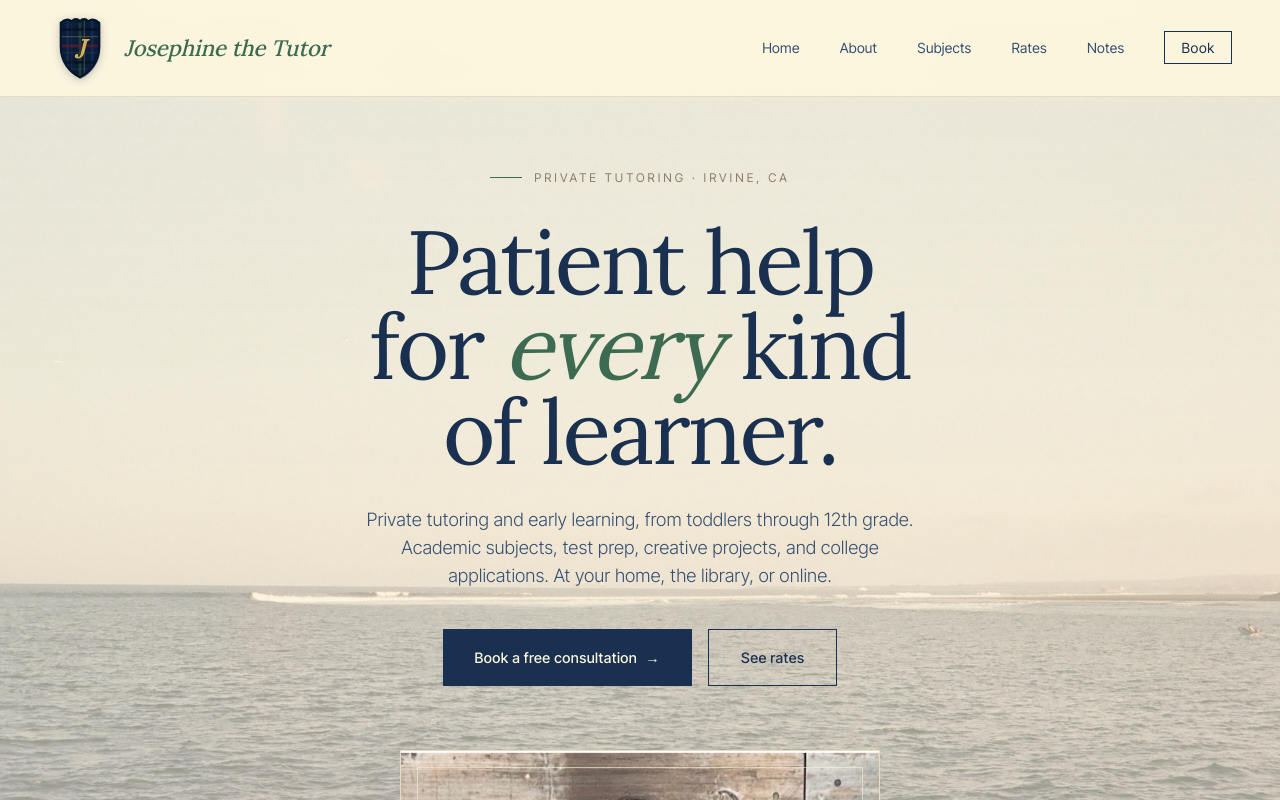
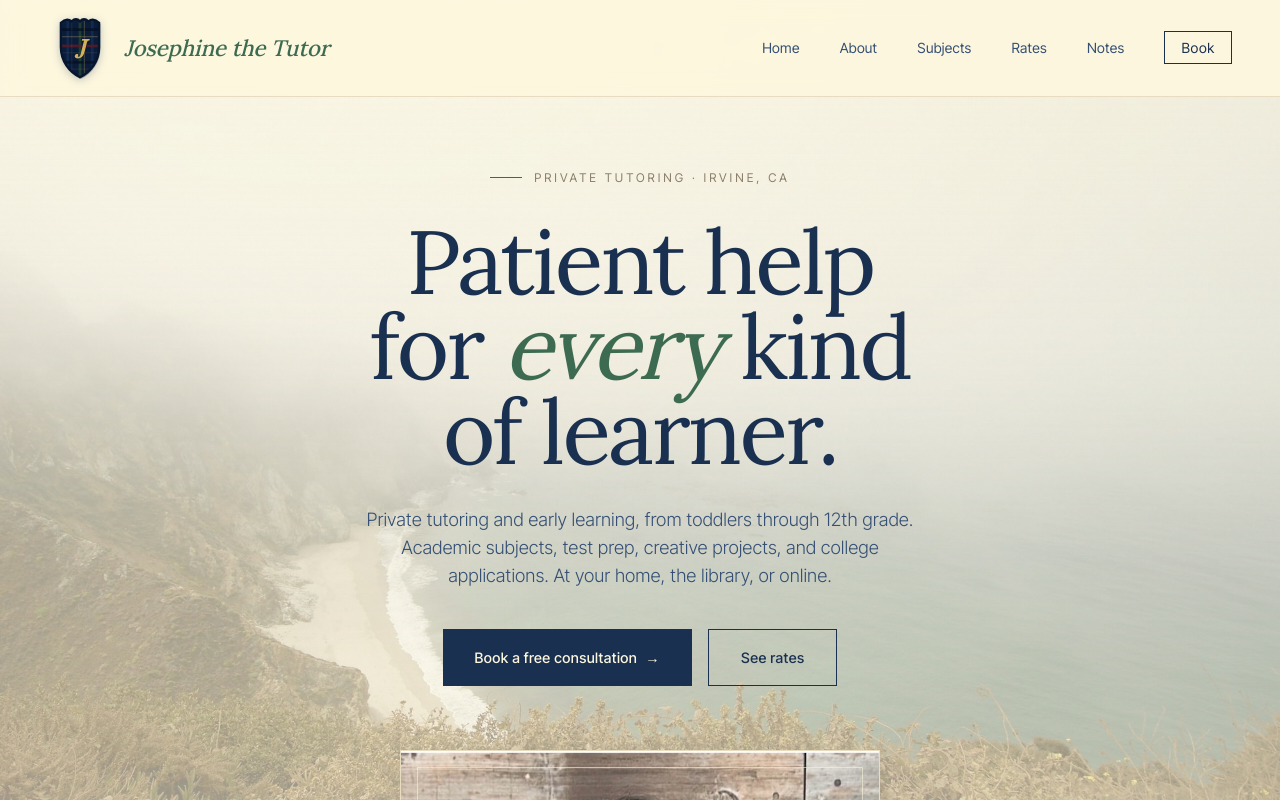
Before and after one commit to patrickparagas1/josephine-tutoring, a Next.js app: page / in a window 1280 px wide. Shown: the top 800 px of the page. Built offline with nearby package versions, Linux system fonts and the light colour scheme.

Commit message:
Swap backdrop to foggy California coast (Pismo-style) with sage-toned ocean

```diff
--- a/app/globals.css
+++ b/app/globals.css
@@ -28,15 +28,19 @@ html { scroll-behavior: smooth; scroll-padding-top: 6rem; }
 body {
   font-family: var(--font-inter-tight), sans-serif;
   background-color: var(--cream);
+  /* Layered overlay so the photo blends with the cream/sage palette
+     instead of fighting it: warmer cream wash on top, lighter at the
+     middle/bottom so the sage-toned ocean comes through softly. */
   background-image:
     linear-gradient(
-      rgba(253, 247, 222, 0.68) 0%,
-      rgba(253, 247, 222, 0.62) 40%,
-      rgba(253, 247, 222, 0.6) 100%
+      rgba(253, 247, 222, 0.78) 0%,
+      rgba(253, 247, 222, 0.62) 35%,
+      rgba(253, 247, 222, 0.55) 70%,
+      rgba(253, 247, 222, 0.62) 100%
     ),
     url('/backdrop.jpg');
   background-size: cover;
-  background-position: center top;
+  background-position: center center;
   background-attachment: fixed;
   background-repeat: no-repeat;
   color: var(--ink);
```
Also changed, not shown: public/backdrop.jpg.
